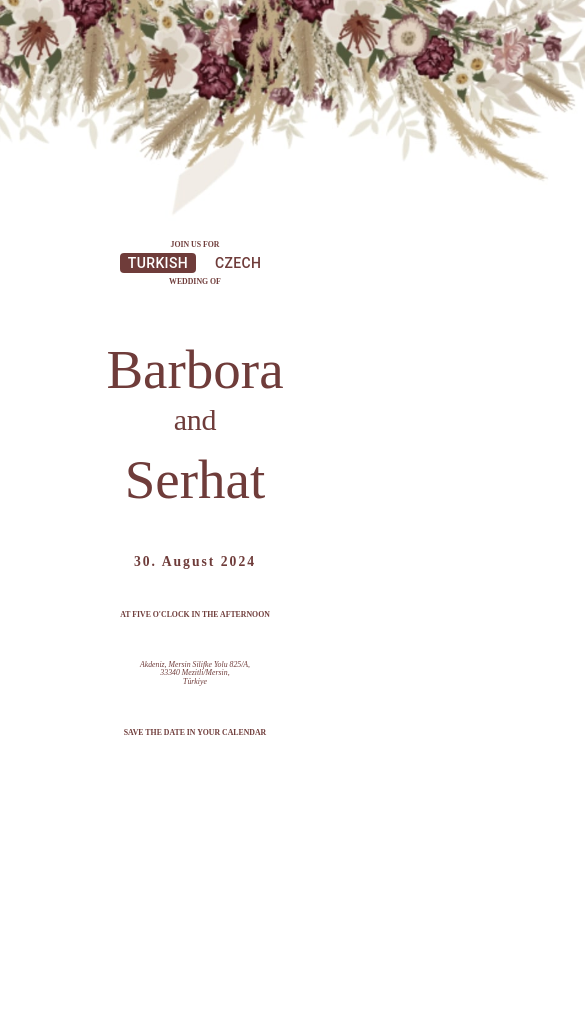
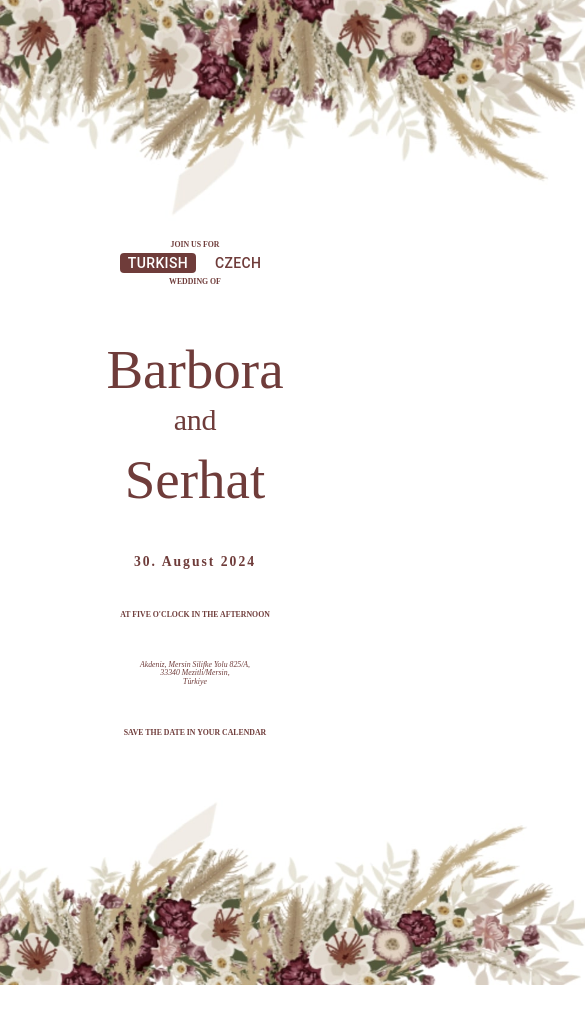
Before and after one commit to wonderunka/wonderunka.github.io, a React (Create React App) app: page /invitation in a window 390 px wide. Shown: the top 1014 px of the page, 585 px wide, since content can reach past the window. Before the commit the page ends 844 px from the top, so only its background shows below. Built offline with nearby package versions, Linux system fonts and the light colour scheme.

Commit message:
updated styles for mobile screen

```diff
--- a/src/Envelope.css
+++ b/src/Envelope.css
@@ -18,7 +18,6 @@
   transform: translate(-50%, -50%);
   font-weight: bold;
   text-align: center;
-  margin-bottom: -2vh;
   /* Adjust the margin-top */
   color: rgb(111, 60, 58);
   font-family: 'MrsEavesRoman Regular';
--- a/src/Invitation.js
+++ b/src/Invitation.js
@@ -69,13 +69,13 @@ const InvitationPage = ({ weddingType, language, locales }) => {
         <div className="text-container subtitle2 margin-top2 uper-case margin-bottom2">
           <div className="margin-top1 margin-bottom3">{locales[language].invitation.receptionToFollow}</div>
         </div>
-        {/* <div className="image-container-bottom">
+        <div className="image-container-bottom">
           <img
             src={design}
             alt="design-bottom"
             style={{ transform: 'scale(0.8) rotate(180deg)', width: '1200px', height: '250px' }}
           />
-        </div> */}
+        </div>
       </div>
     ) :
       (
@@ -132,13 +132,13 @@ const InvitationPage = ({ weddingType, language, locales }) => {
           <div className="text-container subtitle2 margin-top2 uper-case margin-bottom2">
             <div className="margin-top1 margin-bottom3">{locales[language].invitation.receptionToFollow}</div>
           </div>
-          {/* <div className="image-container-bottom">
+          <div className="image-container-bottom">
             <img
               src={design}
               alt="design-bottom"
               style={{ transform: 'scale(0.8) rotate(180deg)', width: '1200px', height: '250px' }}
             />
-          </div> */}
+          </div>
         </div>
       )
   );
```
